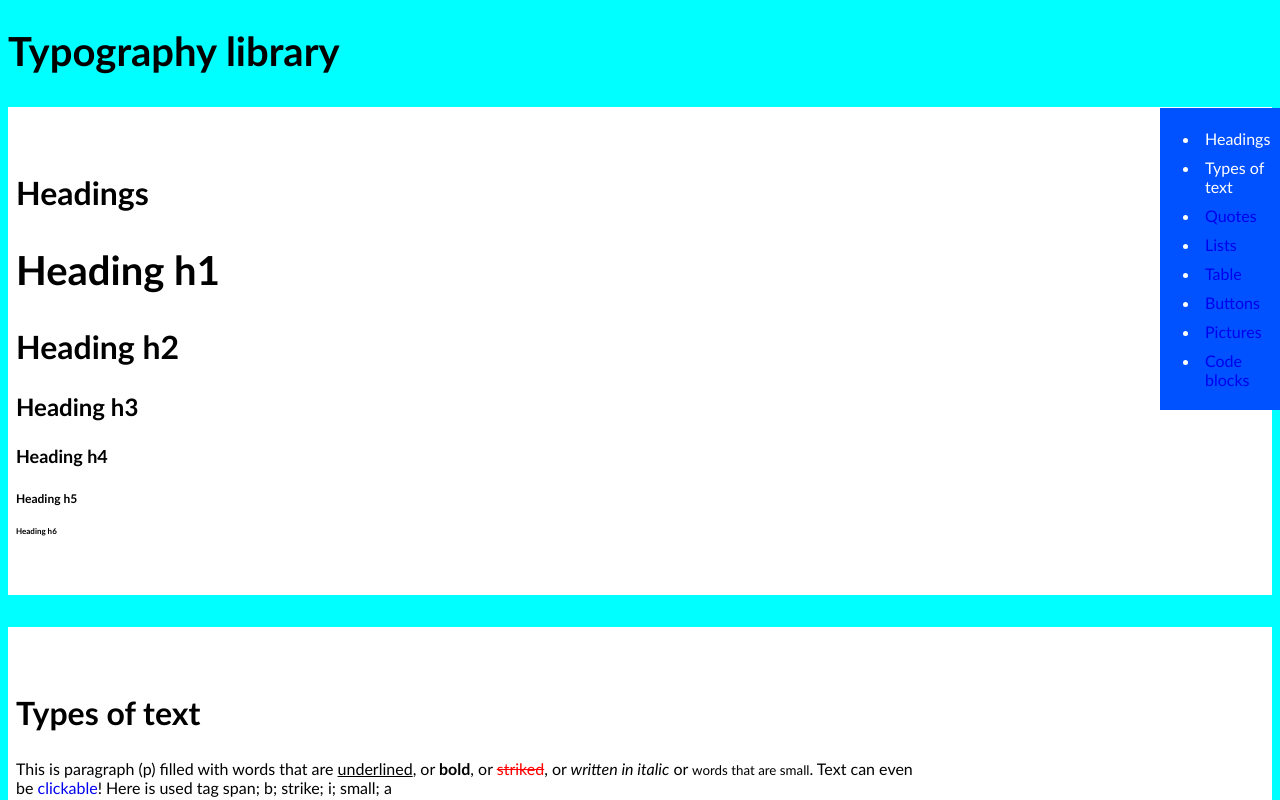
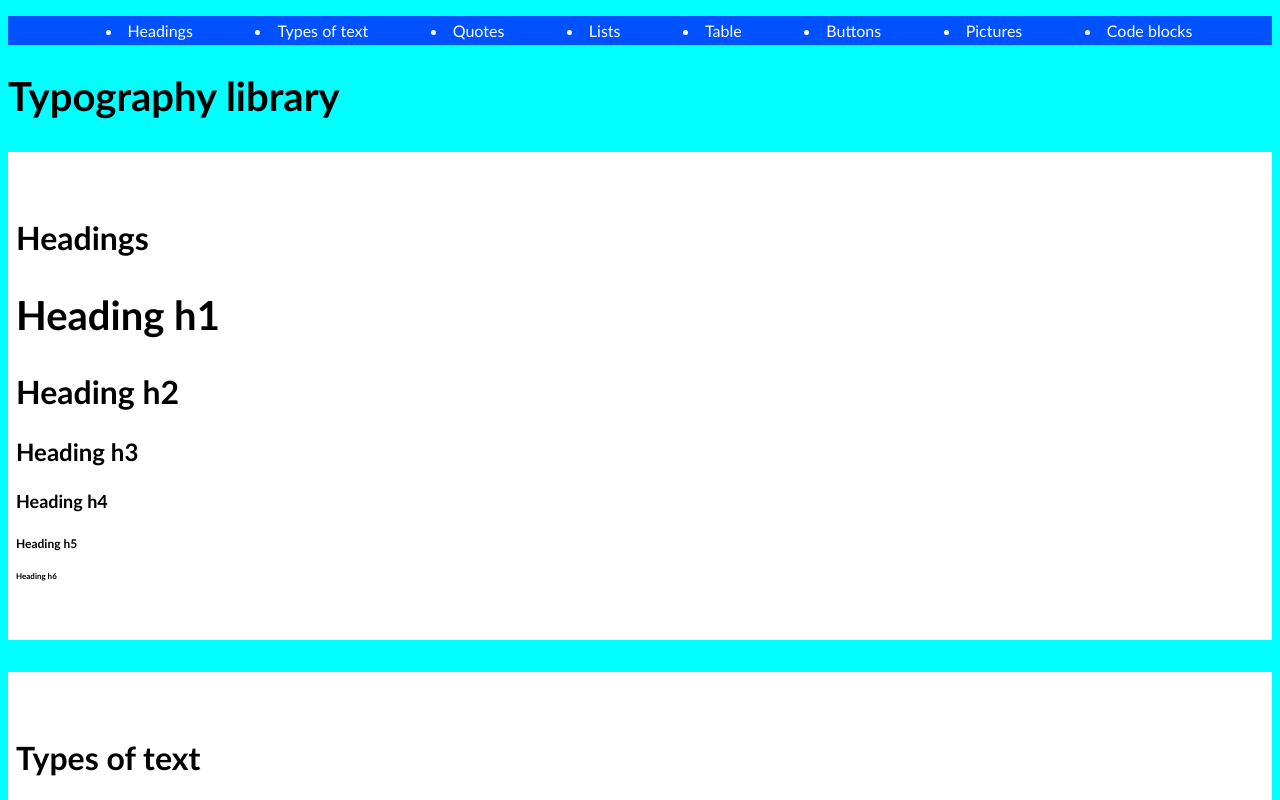
Before and after one commit to pslib-cz/2022l4web-css-typographic-library-FilipRoubinek, a plain HTML site: page docs/index.html in a window 1280 px wide. Shown: the top 800 px of the page. Drawn offline with Linux system fonts and the light colour scheme.

Commit message:
NavbarPosition+color

```diff
--- a/docs/index.html
+++ b/docs/index.html
@@ -13,10 +13,10 @@
     <nav>
         <ul>
             <li>
-                <a id="heading">Headings</a>
+                <a href="#" id="heading">Headings</a>
             </li>
             <li>
-                <a id="texttype">Types of text</a>
+                <a href="#" id="texttype">Types of text</a>
             </li>
             <li>
                 <a href="#" id="quotes">Quotes</a>
--- a/docs/style.css
+++ b/docs/style.css
@@ -3,13 +3,17 @@ body {
     font-family: 'Gill Sans', 'Gill Sans MT', Calibri, 'Trebuchet MS', sans-serif;
 }
 nav {
-    width: 120px;
-    position: fixed;
-    right: 0px;
-    bottom: 390px;
     background-color:rgb(0, 81, 255) ;
     color: white;
 
+}
+nav ul {
+    display: flex;
+    justify-content: space-evenly;
+}
+nav ul a {
+    color: white;
+    text-decoration: none;
 }
 section {
     padding: 2.5em 0.5em;
```
